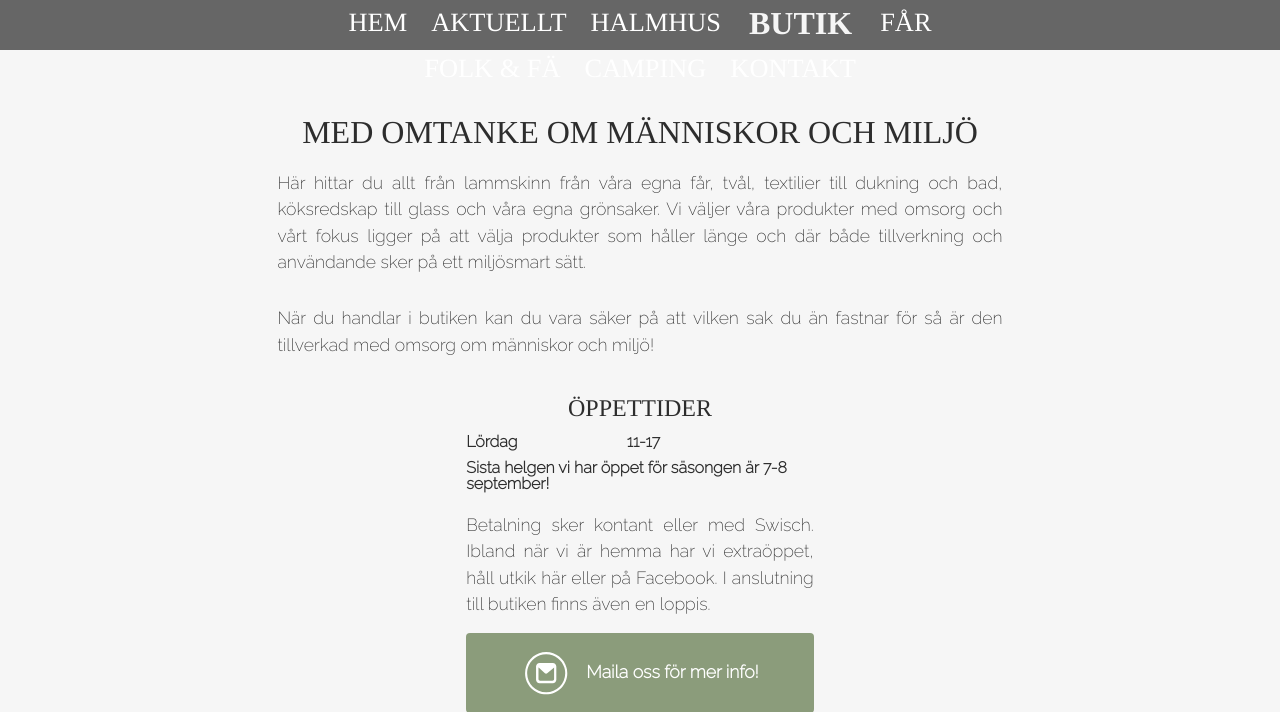
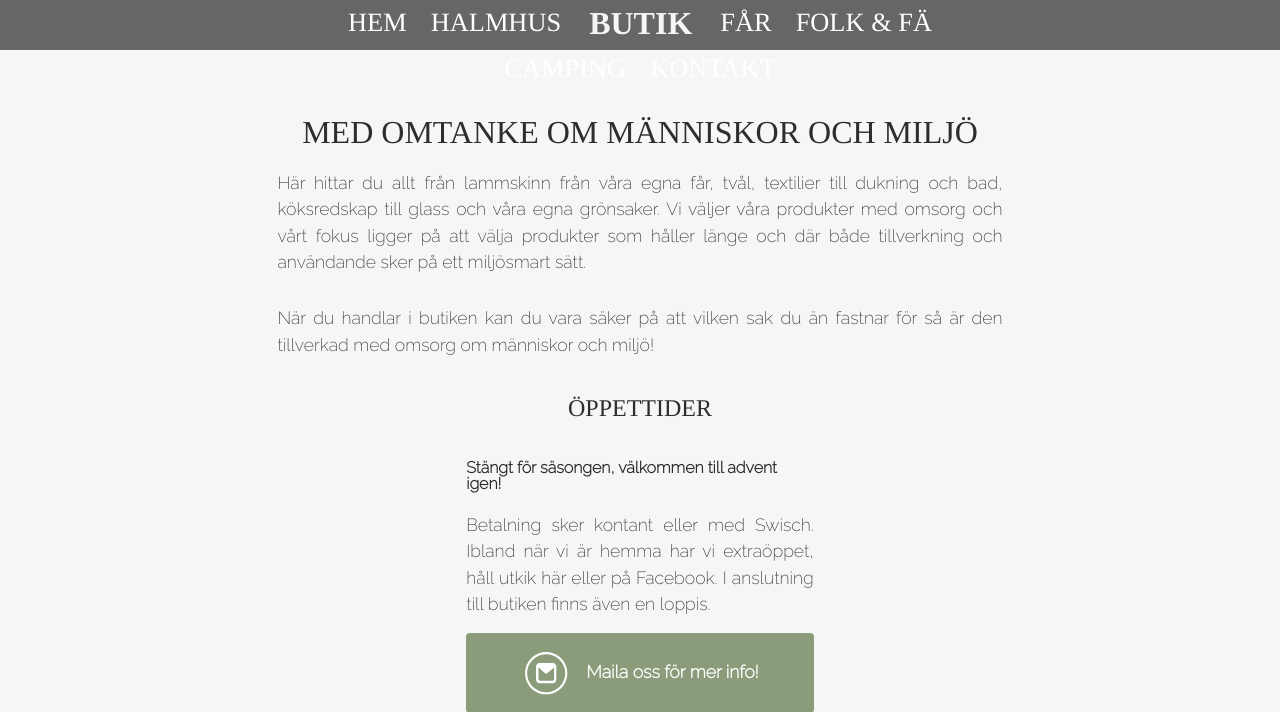
Before and after one commit to lejossan/verkligheten, a PHP site: page /butik.php in a window 1280 px wide. Shown: the part 350-1062 px from the top of the page. Run offline with PHP 8.4, Linux system fonts and the light colour scheme; some libraries are stand-ins or nearby versions; some web fonts are replaced.

Commit message:
tog bort aktuellt

```diff
--- a/butik.php
+++ b/butik.php
@@ -15,8 +15,8 @@
     <div>
       <h3 class="mt">ÖPPETTIDER</h3>
       <ul class="col--6 camping--priser">
-        <li><span>Lördag</span> <span>11-17</span></li>
-        <li>Sista helgen vi har öppet för säsongen är 7-8 september!</li>
+        <li><span></span> <span></span></li>
+        <li>Stängt för säsongen, välkommen till advent igen!</li>
       </ul>
         <p class="col--6">Betalning sker kontant eller med Swisch. Ibland när vi är hemma har vi extraöppet, håll utkik här eller på Facebook. I anslutning till butiken finns även en loppis.</p>
       </div>
--- a/index.php
+++ b/index.php
@@ -59,7 +59,7 @@
     <div class="container">
       <div class="col--6">
         <h2>VILL DU BESÖKA OSS?</h2>
-        <p>Söker ni ställplats eller camping i Östergötland ska ni kolla in sidan om vår <a href="/camping.php">camping</a>. Vi välkomnar även besökare på våra marknader som vi håller två gånger om året. En gång på våren och en gång till advent. Läs mer under <a href="/aktuellt.php">Aktuellt</a>. Butiken har öppet helger under sommarhalvåret. Läs mer under <a href="/butik.php">Butik</a></p>
+        <p>Söker ni ställplats eller camping i Östergötland ska ni kolla in sidan om vår <a href="/camping.php">camping</a>. Vi välkomnar även besökare på våra marknader som vi håller då och då. Läs mer under <a href="/aktuellt.php">Aktuellt</a>. Butiken har öppet helger under sommarhalvåret. Läs mer under <a href="/butik.php">Butik</a></p>
         <p>För studiebesök i halmhuset läs mer under <a href="/halmhus.php#besokhalmhus">Halmhus</a>. Kostnad beror på upplägg och hur många ni är.</p>
         <a href="/kontakt.php#hittahit" class="button"><span class="icon icon--pin"></span><span>Hitta till oss!</span></a>
       </div>
--- a/menu.php
+++ b/menu.php
@@ -4,7 +4,7 @@
 
   $menuItems = array();
   $menuItems[] = new MenuItem(getActiveMenuItem("/index"), "index.php", "HEM");
-  $menuItems[] = new MenuItem(getActiveMenuItem("/aktuellt"), "aktuellt.php", "AKTUELLT");
+  //$menuItems[] = new MenuItem(getActiveMenuItem("/aktuellt"), "aktuellt.php", "AKTUELLT");
   $menuItems[] = new MenuItem(getActiveMenuItem("/halmhus"), "halmhus.php", "HALMHUS");
   $menuItems[] = new MenuItem(getActiveMenuItem("/butik"), "butik.php", "BUTIK");
   $menuItems[] = new MenuItem(getActiveMenuItem("/far"), "far.php", "FÅR");
```
